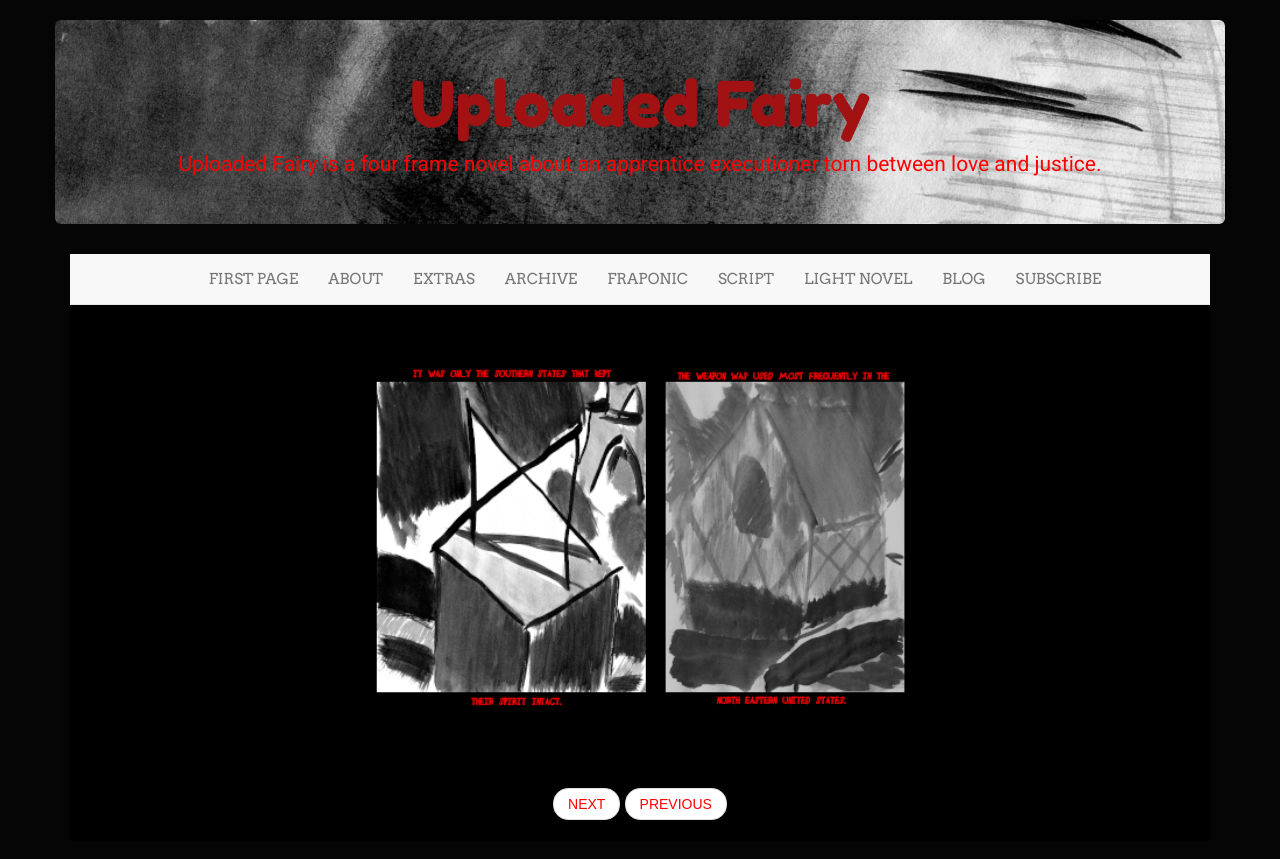
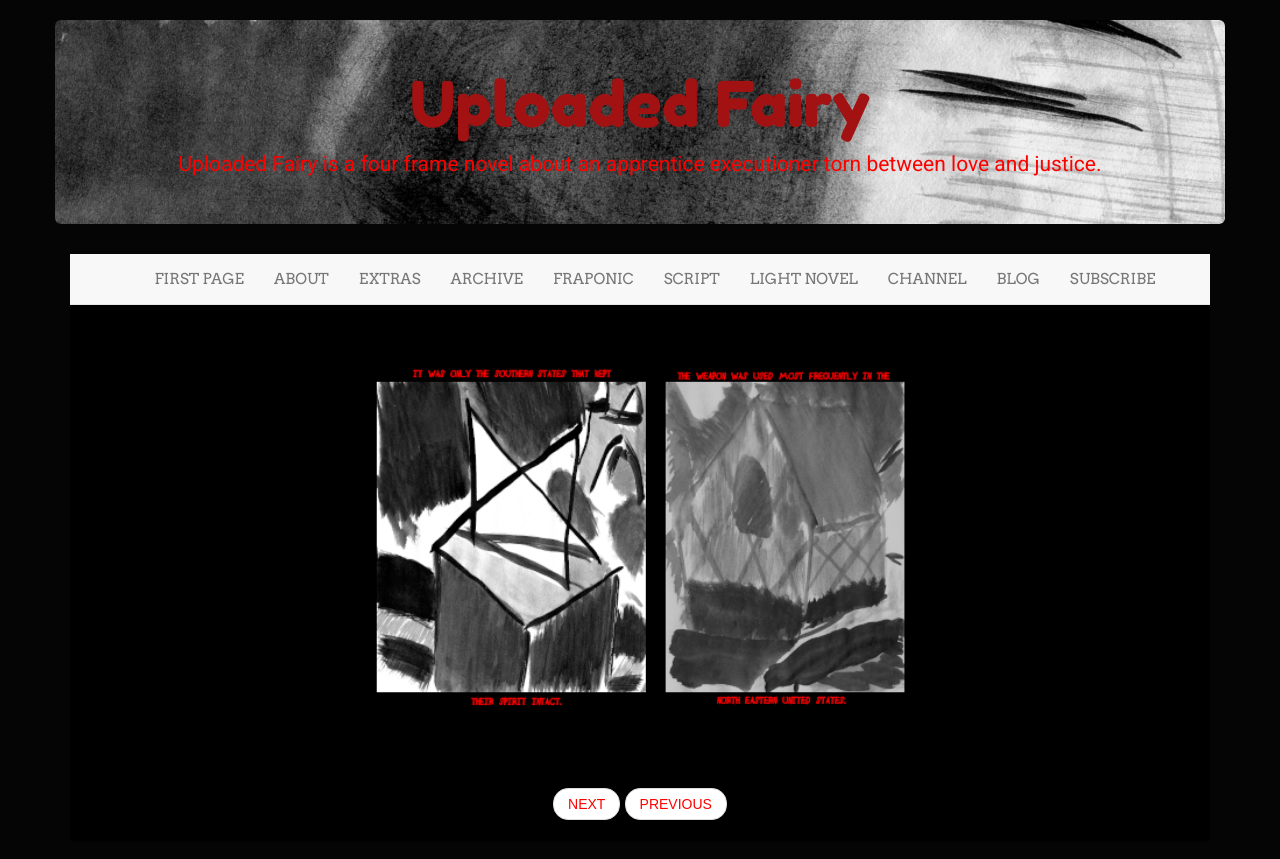
Before and after one commit to LWFlouisa/UploadedFairy, a Jekyll site: the page built from _posts/2021-08-07-page4.md, in a window 1280 px wide. Shown: the top 859 px of the page. Built offline with Jekyll 4.4.1, drawn with Linux system fonts in a browser that asks for light colours; nearby versions of some CDN libraries.

Commit message:
Update navigation.html

```diff
--- a/_includes/navigation.html
+++ b/_includes/navigation.html
@@ -19,6 +19,7 @@
                 <li><a href={{ site.url }}/fraponic>FRAPONIC</a></li>
                 <li><a href={{ site.url }}/script>SCRIPT</a></li>
                 <li><a href={{ site.url }}Book/novel.html>LIGHT NOVEL</a></li>
+                <li><a href="https://video.ploud.jp/video-channels/mytalkshow">CHANNEL</a></li>
                 <li><a href="https://redserpentessays.thecomicstrip.org/">BLOG</b>
                 <li><a href={{ site.urk }}feed.xml>SUBSCRIBE</li>
             </ul>
```
